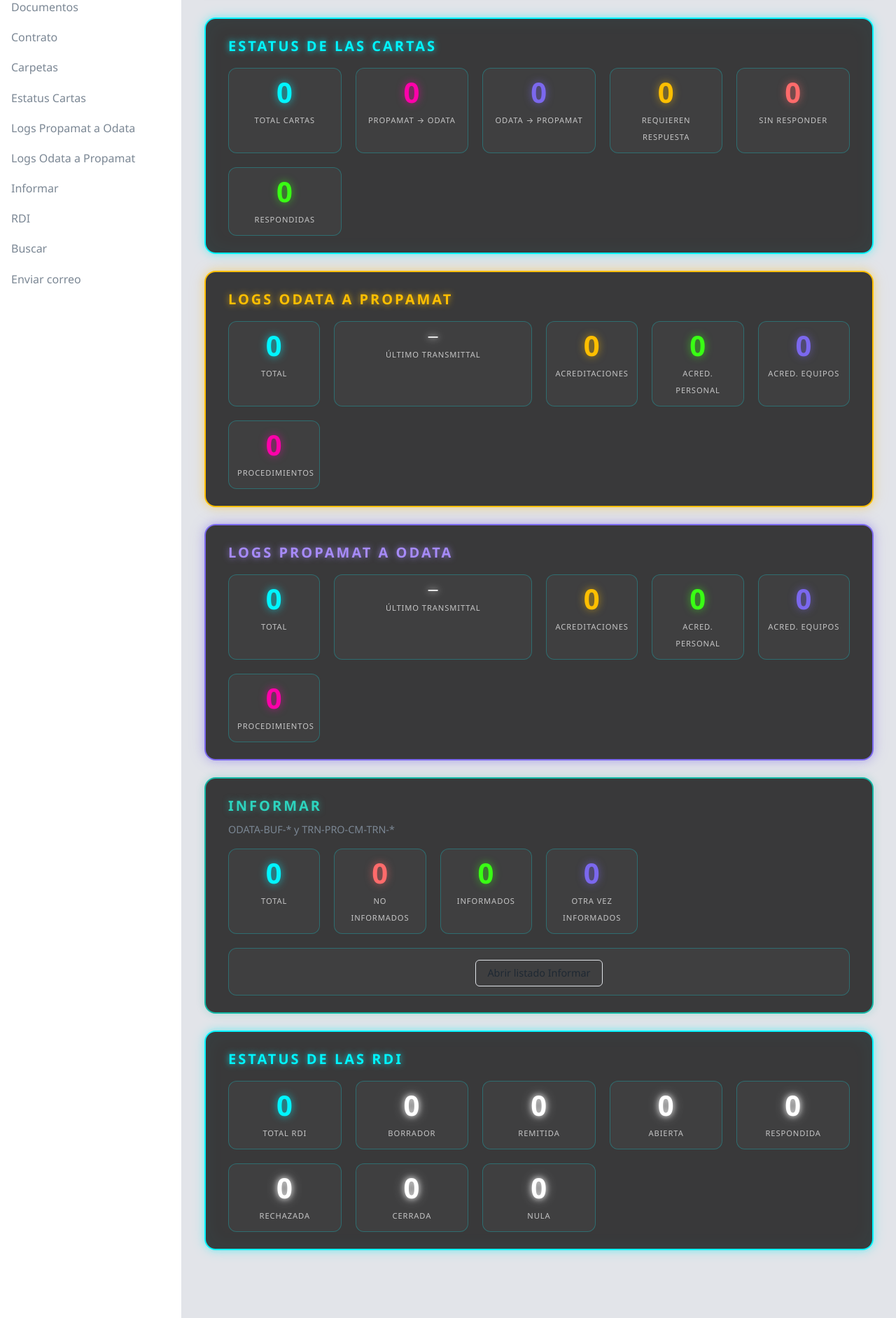
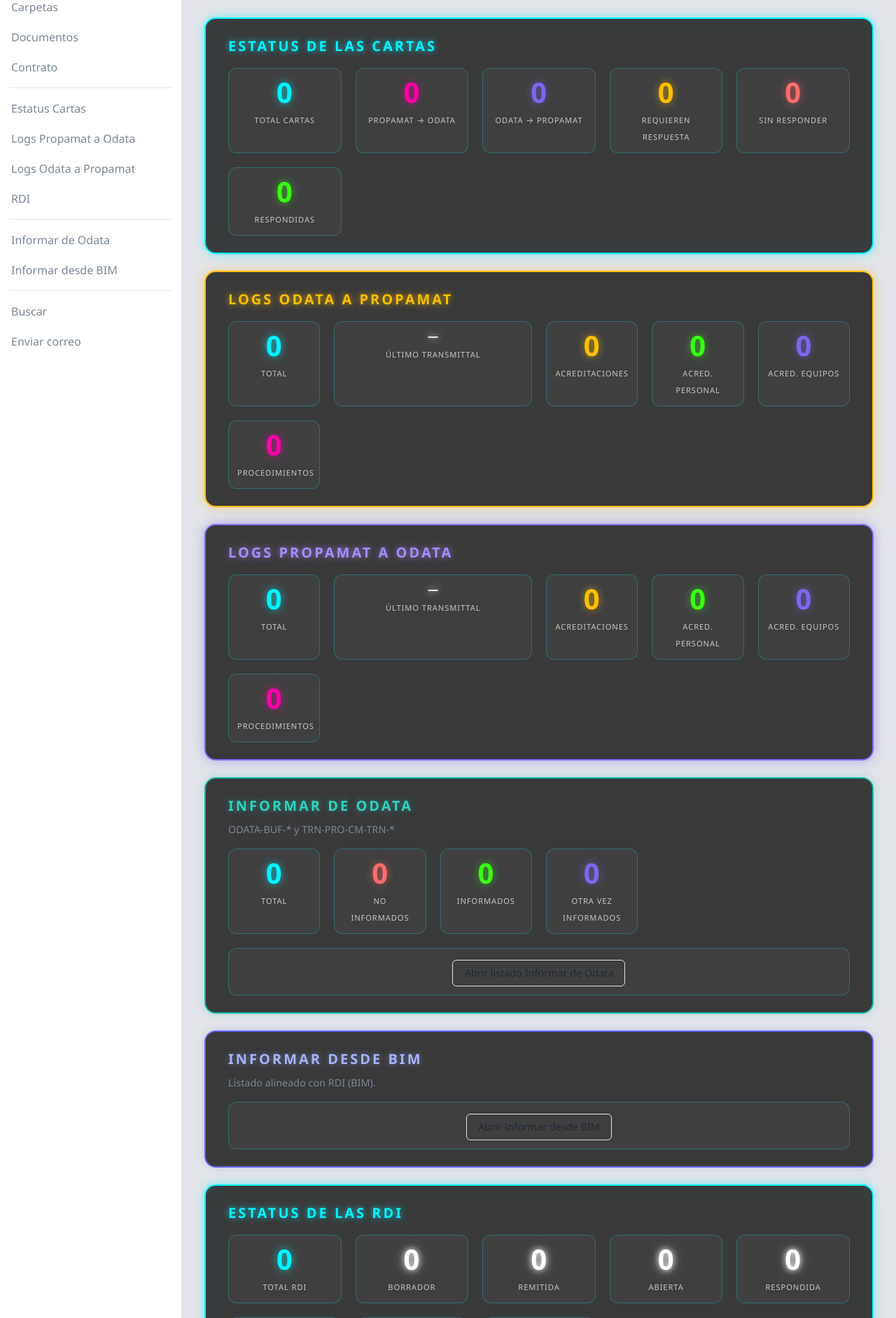
Before and after one commit to maxgonpe/condocdat, a Django app: page / in a window 1280 px wide. Shown: the part 162-2046 px from the top of the page at 70% size. Run offline with Django 5.2, Linux system fonts and the light colour scheme; the visitor is signed in with stand-in values (Sample User, id 1); data that the repository does not hold is empty.

Commit message:
se incluye envios de rdi por correo y se ordena el panel

```diff
--- a/documents/views.py
+++ b/documents/views.py
@@ -19,6 +19,103 @@ from django.conf import settings
 from .models import Document, Folder, FolderFile, DocumentAttachment, CorreoEnviado, GrupoCorreo
 from .search_backend import search_unified, _normalize_terms
 from .snippets import extract_snippets, extract_snippets_multi_term
+
+from rdi.models import (
+    RDIRecord,
+    RDI_INFORMADO_NO,
+    RDI_INFORMADO_SI,
+    RDI_INFORMADO_OTRA,
+)
+
+
+def _format_datetime_correo_es(dt):
+    if not dt:
+        return "—"
+    try:
+        if timezone.is_aware(dt):
+            dt = timezone.localtime(dt)
+        return dt.strftime("%d/%m/%Y %H:%M")
+    except Exception:
+        return str(dt)
+
+
+def _bool_carta_es(val):
+    if val is None:
+        return "No indicado"
+    return "Sí" if val else "No"
+
+
+def _cuerpo_correo_desde_rdi_record(rdi: RDIRecord, request) -> str:
+    """
+    Texto tipo carta con todos los campos visibles del registro RDI (BIM).
+    """
+    status_labels = dict(RDIRecord._meta.get_field("status").choices)
+    try:
+        informado_txt = rdi.get_informado_display()
+    except Exception:
+        informado_txt = str(rdi.informado or "—")
+
+    def t(s):
+        return (s or "").strip()
+
+    lines = [
+        "Estimados,",
+        "",
+        "Por medio del presente se informa el siguiente registro RDI (origen BIM) para su conocimiento y gestión:",
+        "",
+        "─── Datos generales ───",
+        f"Identificador (CSV): {rdi.csv_id}",
+    ]
+    if t(rdi.title):
+        lines.append(f"Asunto / título: {t(rdi.title)}")
+    lines.append(f"Estado del RDI: {status_labels.get(rdi.status, rdi.status)}")
+    lines.append(f"Estado «Informar»: {informado_txt}")
+    lines.append(f"Compañía: {t(rdi.company) or '—'}")
+    lines.append(f"Prioridad: {t(rdi.priority) or '—'}")
+    lines.append(f"Disciplina: {t(rdi.discipline) or '—'}")
+    lines.append(f"Categoría: {t(rdi.category) or '—'}")
+    lines.append(f"Referencia: {t(rdi.reference) or '—'}")
+    lines.append(f"Impacto en costo: {t(rdi.cost_impact) or '—'}")
+    lines.append(f"Impacto en cronograma: {t(rdi.schedule_impact) or '—'}")
+    lines.append(f"¿Asociado a documento?: {_bool_carta_es(rdi.associated_to_document)}")
+    lines.append(f"Fecha de vencimiento: {_format_datetime_correo_es(rdi.due_date)}")
+    lines.extend(["", "─── Consulta ───", t(rdi.question) or "(Sin texto)", ""])
+    lines.extend(["─── Respuesta sugerida ───", t(rdi.suggested_answer) or "(Sin texto)", ""])
+    lines.extend(["─── Ubicación / detalle ───", t(rdi.location_details) or "(Sin texto)", ""])
+    lines.extend(["─── Respuesta registrada ───", t(rdi.response) or "(Sin texto)", ""])
+    lines.extend(
+        [
+            "─── Asignación ───",
+            f"Asignado a: {t(rdi.assigned_to) or '—'}",
+            f"Tipo de asignación: {t(rdi.assignee_type) or '—'}",
+            f"Lista de distribución: {t(rdi.distribution_list) or '—'}",
+            "",
+            "─── Trazabilidad ───",
+            f"Creado: {_format_datetime_correo_es(rdi.created_at)}   Por: {t(rdi.created_by) or '—'}",
+            f"Actualizado: {_format_datetime_correo_es(rdi.updated_at)}   Por: {t(rdi.updated_by) or '—'}",
+        ]
+    )
+    if rdi.last_snapshot_datetime:
+        lines.append(
+            f"Última versión de archivo (importación): {_format_datetime_correo_es(rdi.last_snapshot_datetime)}"
+        )
+    if getattr(rdi, "last_import_id", None) and rdi.last_import:
+        lines.append(f"Archivo CSV de origen: {t(rdi.last_import.original_filename) or '—'}")
+    if t(rdi.last_diff_fields):
+        lines.append(f"Últimos campos modificados (sistema): {rdi.last_diff_fields}")
+    lines.append("")
+    try:
+        admin_url = request.build_absolute_uri(reverse("admin:rdi_rdirecord_change", args=[rdi.pk]))
+        lines.append(f"Ficha en administración Condocdat: {admin_url}")
+    except Exception:
+        pass
+    try:
+        bim_url = request.build_absolute_uri(reverse("informar_bim_list"))
+        lines.append(f"Listado «Informar desde BIM»: {bim_url}")
+    except Exception:
+        pass
+    lines.extend(["", "Atentamente,"])
+    return "\n".join(lines)
 
 
 def _parse_requiere_respuesta(content_extract):
@@ -1265,9 +1362,10 @@ def enviar_correo_view(request):
             'email_from': getattr(settings, 'EMAIL_HOST_USER', ''),
             'cc_grupos': cc_grupos,
         }
-        # Enlace desde Informar: ?doc=<pk> rellena asunto y cuerpo con referencia al documento
+        # Enlace desde Informar documento: ?doc=<pk>  |  desde BIM: ?rdi=<csv_id>
         doc_pk = request.GET.get('doc')
         ctx['documento_informar_id'] = ''
+        ctx['rdi_informar_csv_id'] = ''
         if doc_pk:
             try:
                 pref = Document.objects.select_related('folder').get(pk=int(doc_pk))
@@ -1283,12 +1381,24 @@ def enviar_correo_view(request):
                 )
             except (ValueError, Document.DoesNotExist):
                 pass
+        elif request.GET.get('rdi'):
+            try:
+                csv_id = int(request.GET['rdi'])
+                rdi = RDIRecord.objects.select_related('last_import').get(csv_id=csv_id)
+                ctx['rdi_informar_csv_id'] = str(rdi.csv_id)
+                ctx['destinatarios'] = ''
+                tit = (rdi.title or '').strip()
+                ctx['asunto'] = f"RDI (BIM) #{rdi.csv_id}" + (f" — {tit[:120]}" if tit else "")
+                ctx['cuerpo'] = _cuerpo_correo_desde_rdi_record(rdi, request)
+            except (ValueError, RDIRecord.DoesNotExist):
+                pass
         return render(request, 'documents/enviar_correo.html', ctx)
 
     # POST
     cc_grupos = GrupoCorreo.objects.filter(activo=True).order_by('nombre')
     usar_plantilla = request.POST.get('usar_plantilla_transmittal') == 'on'
     documento_informar_id = (request.POST.get('documento_informar_id') or '').strip()
+    rdi_informar_csv_id = (request.POST.get('rdi_informar_csv_id') or '').strip()
     destinatarios_raw = (request.POST.get('destinatarios') or '').strip()
     copia_raw = (request.POST.get('copia') or '').strip()
     destinatario_grupos_ids = request.POST.getlist('destinatario_grupos')
@@ -1326,6 +1436,7 @@ def enviar_correo_view(request):
             'cuerpo': cuerpo,
             'usar_plantilla_transmittal': usar_plantilla,
             'documento_informar_id': documento_informar_id,
+            'rdi_informar_csv_id': rdi_informar_csv_id,
         })
     if not asunto:
         messages.error(request, 'El asunto no puede estar vacío.')
@@ -1338,6 +1449,7 @@ def enviar_correo_view(request):
             'cuerpo': cuerpo,
             'usar_plantilla_transmittal': usar_plantilla,
             'documento_informar_id': documento_informar_id,
+            'rdi_informar_csv_id': rdi_informar_csv_id,
         })
 
     _email_pw = (getattr(settings, 'EMAIL_HOST_PASSWORD', None) or '').strip()
@@ -1356,6 +1468,7 @@ def enviar_correo_view(request):
             'cuerpo': cuerpo,
             'usar_plantilla_transmittal': usar_plantilla,
             'documento_informar_id': documento_informar_id,
+            'rdi_informar_csv_id': rdi_informar_csv_id,
         })
 
     if usar_plantilla and not adjuntos_list:
@@ -1369,6 +1482,7 @@ def enviar_correo_view(request):
             'cuerpo': cuerpo,
             'usar_plantilla_transmittal': True,
             'documento_informar_id': documento_informar_id,
+            'rdi_informar_csv_id': rdi_informar_csv_id,
         })
 
     adjuntos_nombres = [t[0] for t in adjuntos_list]
@@ -1407,8 +1521,21 @@ def enviar_correo_view(request):
                     doc_inf.informado = Document.INFORMADO_OTRA
                 if doc_inf.informado != prev:
                     doc_inf.save(update_fields=["informado", "updated_at"])
-                    informar_note = f" Estado Informar: «{doc_inf.get_informado_display()}»."
+                    informar_note += f" Estado Informar (documento): «{doc_inf.get_informado_display()}»."
             except Document.DoesNotExist:
+                pass
+        if rdi_informar_csv_id.isdigit():
+            try:
+                rdi_inf = RDIRecord.objects.get(csv_id=int(rdi_informar_csv_id))
+                prev_r = rdi_inf.informado
+                if prev_r == RDI_INFORMADO_NO:
+                    rdi_inf.informado = RDI_INFORMADO_SI
+                elif prev_r == RDI_INFORMADO_SI:
+                    rdi_inf.informado = RDI_INFORMADO_OTRA
+                if rdi_inf.informado != prev_r:
+                    rdi_inf.save(update_fields=["informado", "updated_at"])
+                    informar_note += f" Estado Informar (RDI): «{rdi_inf.get_informado_display()}»."
+            except (ValueError, RDIRecord.DoesNotExist):
                 pass
         messages.success(
             request,
@@ -1429,6 +1556,7 @@ def enviar_correo_view(request):
             'cuerpo': cuerpo,
             'usar_plantilla_transmittal': usar_plantilla,
             'documento_informar_id': documento_informar_id,
+            'rdi_informar_csv_id': rdi_informar_csv_id,
         })
 
 
@@ -2894,5 +3022,5 @@ def informar_list(request):
     return render(
         request,
         "documents/informar.html",
-        {"rows": rows, "page_title": "Propamat a Odata", "page_subtitle": "Carpetas Propamat."},
+        {"rows": rows, "page_title": "Informar de Odata", "page_subtitle": "Carpetas Propamat."},
     )
--- a/rdi/urls.py
+++ b/rdi/urls.py
@@ -4,6 +4,7 @@ from . import views
 
 
 urlpatterns = [
+    path("informar-bim/", views.informar_bim_list_view, name="informar_bim_list"),
     path("", views.rdi_list_view, name="rdi_list"),
     path("import/", views.rdi_import_view, name="rdi_import"),
     path("records.json", views.rdi_records_json, name="rdi_records_json"),
--- a/static/css/theme.css
+++ b/static/css/theme.css
@@ -302,6 +302,14 @@ body[data-sidebar="closed"] .sidebar {
   background: var(--surface-hover);
   color: var(--text);
   text-decoration: none;
+}
+
+.sidebar-nav-sep {
+  border: none;
+  border-top: 1px solid var(--border);
+  margin: 0.45rem 0.85rem;
+  height: 0;
+  opacity: 0.9;
 }
 
 /* Selector de tema en sidebar */
--- a/templates/base.html
+++ b/templates/base.html
@@ -48,14 +48,18 @@
         {% if user.is_authenticated %}
           <a href="{% url 'pizarra' %}" class="{% if request.resolver_match.url_name == 'pizarra' %}active{% endif %}">Pizarra</a>
           <a href="{% url 'dashboard' %}" class="{% if request.resolver_match.url_name == 'dashboard' %}active{% endif %}">Panel</a>
+          <a href="{% url 'folder_list' %}" class="{% if request.resolver_match.url_name == 'folder_list' or request.resolver_match.url_name == 'folder_detail' %}active{% endif %}">Carpetas</a>
           <a href="{% url 'document_list' %}" class="{% if request.resolver_match.url_name == 'document_list' or request.resolver_match.url_name == 'document_detail' %}active{% endif %}">Documentos</a>
           <a href="{% url 'contrato_view' %}" class="{% if request.resolver_match.url_name == 'contrato_view' %}active{% endif %}">Contrato</a>
-          <a href="{% url 'folder_list' %}" class="{% if request.resolver_match.url_name == 'folder_list' or request.resolver_match.url_name == 'folder_detail' %}active{% endif %}">Carpetas</a>
+          <hr class="sidebar-nav-sep" aria-hidden="true">
           <a href="{% url 'cartas_status' %}" class="{% if request.resolver_match.url_name == 'cartas_status' %}active{% endif %}">Estatus Cartas</a>
           <a href="{% url 'logs_odata_propamat' %}" class="{% if request.resolver_match.url_name == 'logs_odata_propamat' %}active{% endif %}">Logs Propamat a Odata</a>
           <a href="{% url 'logs_propamat_odata' %}" class="{% if request.resolver_match.url_name == 'logs_propamat_odata' %}active{% endif %}">Logs Odata a Propamat</a>
-          <a href="{% url 'informar_list' %}" class="{% if request.resolver_match.url_name == 'informar_list' %}active{% endif %}">Informar</a>
           <a href="{% url 'rdi_list' %}" class="{% if request.resolver_match.url_name == 'rdi_list' %}active{% endif %}">RDI</a>
+          <hr class="sidebar-nav-sep" aria-hidden="true">
+          <a href="{% url 'informar_list' %}" class="{% if request.resolver_match.url_name == 'informar_list' %}active{% endif %}">Informar de Odata</a>
+          <a href="{% url 'informar_bim_list' %}" class="{% if request.resolver_match.url_name == 'informar_bim_list' %}active{% endif %}">Informar desde BIM</a>
+          <hr class="sidebar-nav-sep" aria-hidden="true">
           <a href="{% url 'search_unified' %}" class="{% if request.resolver_match.url_name == 'search_unified' %}active{% endif %}">Buscar</a>
           <a href="{% url 'enviar_correo' %}" class="{% if request.resolver_match.url_name == 'enviar_correo' %}active{% endif %}">Enviar correo</a>
         {% else %}
--- a/templates/dashboard.html
+++ b/templates/dashboard.html
@@ -16,7 +16,8 @@
     <a href="{% url 'cartas_status' %}" class="btn btn-outline">Estatus Cartas</a>
     <a href="{% url 'logs_odata_propamat' %}" class="btn btn-outline">Logs Propamat a Odata</a>
     <a href="{% url 'logs_propamat_odata' %}" class="btn btn-outline">Logs Odata a Propamat</a>
-    <a href="{% url 'informar_list' %}" class="btn btn-outline">Informar</a>
+    <a href="{% url 'informar_list' %}" class="btn btn-outline">Informar de Odata</a>
+    <a href="{% url 'informar_bim_list' %}" class="btn btn-outline">Informar desde BIM</a>
     <a href="{% url 'rdi_list' %}" class="btn btn-outline">RDI</a>
     <a href="{% url 'search_unified' %}" class="btn btn-outline">Buscar</a>
   </p>
@@ -31,7 +32,8 @@
     <a href="{% url 'cartas_status' %}" class="btn btn-outline">Estatus Cartas</a>
     <a href="{% url 'logs_odata_propamat' %}" class="btn btn-outline">Logs Propamat a Odata</a>
     <a href="{% url 'logs_propamat_odata' %}" class="btn btn-outline">Logs Odata a Propamat</a>
-    <a href="{% url 'informar_list' %}" class="btn btn-outline">Informar</a>
+    <a href="{% url 'informar_list' %}" class="btn btn-outline">Informar de Odata</a>
+    <a href="{% url 'informar_bim_list' %}" class="btn btn-outline">Informar desde BIM</a>
     <a href="{% url 'search_unified' %}" class="btn btn-outline">Buscar</a>
     <a href="{% url 'admin:documents_executingcompany_changelist' %}" class="btn btn-outline">EECC</a>
     <a href="{% url 'admin:documents_process_changelist' %}" class="btn btn-outline">Procesos</a>
--- a/templates/documents/enviar_correo.html
+++ b/templates/documents/enviar_correo.html
@@ -15,6 +15,7 @@
   <form method="post" action="{% url 'enviar_correo' %}" class="form-stack" enctype="multipart/form-data">
     {% csrf_token %}
     <input type="hidden" name="documento_informar_id" value="{{ documento_informar_id|default:'' }}">
+    <input type="hidden" name="rdi_informar_csv_id" value="{{ rdi_informar_csv_id|default:'' }}">
     <div class="form-group form-group--checkbox">
       <label>
         <input type="checkbox" name="usar_plantilla_transmittal" {% if usar_plantilla_transmittal %}checked{% endif %}>
--- a/templates/documents/informar.html
+++ b/templates/documents/informar.html
@@ -1,10 +1,10 @@
 {% extends "base.html" %}
 {% load static %}
-{% block title %}{{ page_title|default:"Propamat a Odata" }}{% endblock %}
+{% block title %}{{ page_title|default:"Informar de Odata" }}{% endblock %}
 
 {% block content %}
 <header class="page-header">
-  <h1>{{ page_title|default:"Propamat a Odata" }}</h1>
+  <h1>{{ page_title|default:"Informar de Odata" }}</h1>
   <p class="muted">{{ page_subtitle|default:"Carpetas Propamat, ordenadas de la más reciente a la más antigua por nombre." }}</p>
 </header>
 
--- a/templates/pizarra.html
+++ b/templates/pizarra.html
@@ -181,7 +181,7 @@
 </div>
 
 <div class="pizarra-estatus card" style="border-color: #14b8a6; box-shadow: 0 0 12px rgba(20, 184, 166, 0.25);">
-  <h2 style="color: #2dd4bf; text-shadow: 0 0 10px rgba(45, 212, 191, 0.5);">Informar</h2>
+  <h2 style="color: #2dd4bf; text-shadow: 0 0 10px rgba(45, 212, 191, 0.5);">Informar de Odata</h2>
   <p class="muted" style="margin: -0.5rem 0 1rem 0; font-size: 0.9rem;">ODATA-BUF-* y TRN-PRO-CM-TRN-*</p>
   <div class="pizarra-estatus-grid pizarra-estatus-grid--logs">
     <div class="pizarra-stat pizarra-stat--total">
@@ -201,7 +201,17 @@
       <span class="etiqueta">Otra vez informados</span>
     </div>
     <div class="pizarra-stat pizarra-stat--text" style="grid-column: 1 / -1;">
-      <a href="{% url 'informar_list' %}" class="btn btn-outline" style="display: inline-block; margin-top: 0.25rem;">Abrir listado Informar</a>
+      <a href="{% url 'informar_list' %}" class="btn btn-outline" style="display: inline-block; margin-top: 0.25rem;">Abrir listado Informar de Odata</a>
+    </div>
+  </div>
+</div>
+
+<div class="pizarra-estatus card" style="border-color: #6366f1; box-shadow: 0 0 12px rgba(99, 102, 241, 0.2);">
+  <h2 style="color: #a5b4fc; text-shadow: 0 0 10px rgba(165, 180, 252, 0.45);">Informar desde BIM</h2>
+  <p class="muted" style="margin: -0.5rem 0 1rem 0; font-size: 0.9rem;">Listado alineado con RDI (BIM).</p>
+  <div class="pizarra-estatus-grid pizarra-estatus-grid--logs">
+    <div class="pizarra-stat pizarra-stat--text" style="grid-column: 1 / -1;">
+      <a href="{% url 'informar_bim_list' %}" class="btn btn-outline" style="display: inline-block; margin-top: 0.25rem;">Abrir Informar desde BIM</a>
     </div>
   </div>
 </div>
```
Also changed, not shown: rdi/templates/rdi/informar_bim_list.html (added, +151 -0 lines), rdi/views.py (+7 -0 lines).
